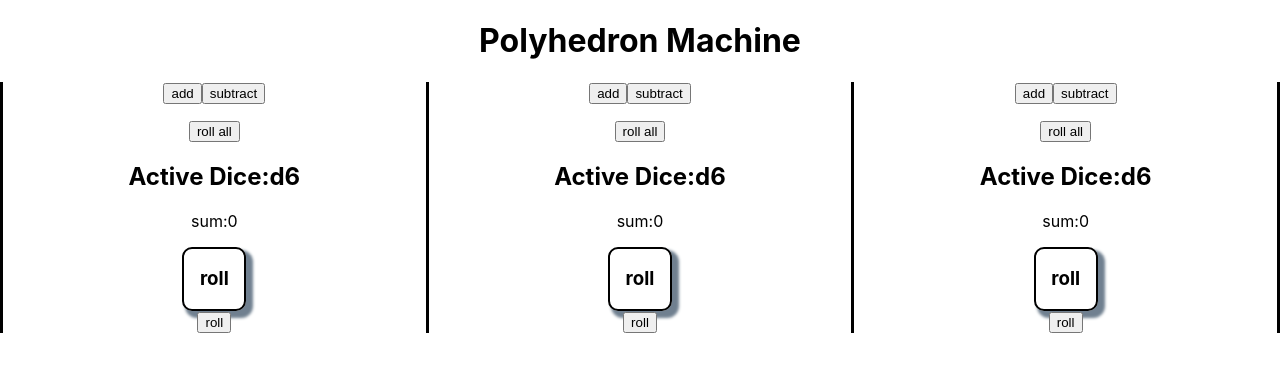
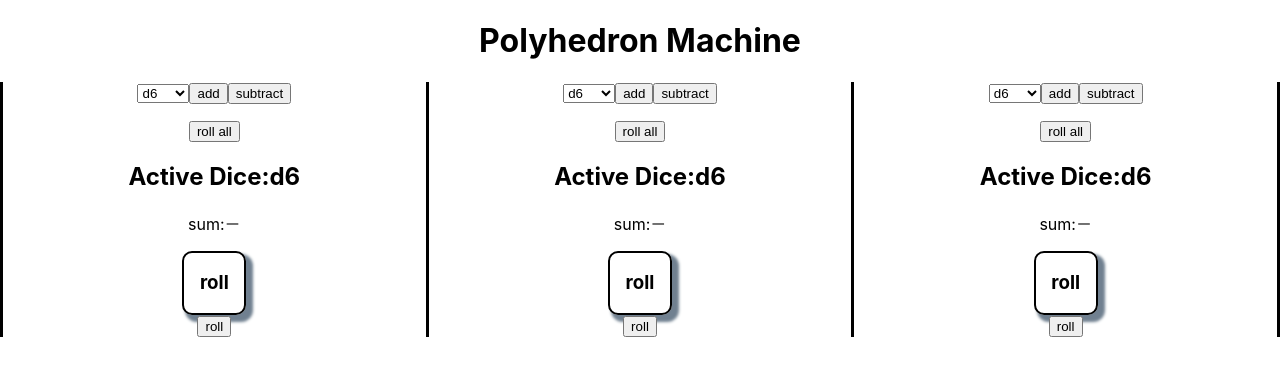
Before and after one commit to hazieon/PolyhedronMachine, a React (Create React App) app: page / in a window 1280 px wide. Shown: the top 376 px of the page. Built offline with nearby package versions, Linux system fonts and the light colour scheme.

Commit message:
fixed sum calculation

```diff
--- a/src/App.js
+++ b/src/App.js
@@ -1,19 +1,105 @@
+import React, { useState } from "react";
 import "./App.css";
 import Dice from "./components/dice";
-const d6 = [1, 2, 3, 4, 5, 6];
+import { d6, d10, d12, d20, d120, coin } from "./diceTypes";
 function App() {
+  const [columnOne, setColumnOne] = useState(d6);
+  const [columnTwo, setColumnTwo] = useState(d6);
+  const [columnThree, setColumnThree] = useState(d6);
+
   return (
     <div className="App">
       <h1>Polyhedron Machine</h1>
       <section className="dice-zone">
         <div id="dice-column" className="d6-zone">
-          <Dice type={d6} />
+          {
+            <select
+              onChange={(event) => {
+                event.persist();
+                setColumnOne(event.target.value.split(","));
+              }}
+            >
+              <option key="d6" id="d6" value={d6}>
+                d6
+              </option>
+              <option key="d10" id="d10" value={d10}>
+                d10
+              </option>
+              <option key="d12" id="d12" value={d12}>
+                d12
+              </option>
+              <option key="d20" id="d20" value={d20}>
+                d20
+              </option>
+              <option key="d120" id="d120" value={d120}>
+                d120
+              </option>
+              <option key="coin" id="coin" value={coin}>
+                coin
+              </option>
+            </select>
+          }
+          <Dice type={columnOne} />
         </div>
         <div id="dice-column" className="d10-zone">
-          <Dice type={d6} />
+          {
+            <select
+              onChange={(event) => {
+                event.persist();
+                setColumnTwo(event.target.value.split(","));
+              }}
+            >
+              <option key="d6" id="d6" value={d6}>
+                d6
+              </option>
+              <option key="d10" id="d10" value={d10}>
+                d10
+              </option>
+              <option key="d12" id="d12" value={d12}>
+                d12
+              </option>
+              <option key="d20" id="d20" value={d20}>
+                d20
+              </option>
+              <option key="d120" id="d120" value={d120}>
+                d120
+              </option>
+              <option key="coin" id="coin" value={coin}>
+                coin
+              </option>
+            </select>
+          }
+          <Dice type={columnTwo} />
         </div>
         <div id="dice-column" className="d12-zone">
-          <Dice type={d6} />
+          {
+            <select
+              onChange={(event) => {
+                event.persist();
+                setColumnThree(event.target.value.split(","));
+              }}
+            >
+              <option key="d6" id="d6" value={d6}>
+                d6
+              </option>
+              <option key="d10" id="d10" value={d10}>
+                d10
+              </option>
+              <option key="d12" id="d12" value={d12}>
+                d12
+              </option>
+              <option key="d20" id="d20" value={d20}>
+                d20
+              </option>
+              <option key="d120" id="d120" value={d120}>
+                d120
+              </option>
+              <option key="coin" id="coin" value={coin}>
+                coin
+              </option>
+            </select>
+          }
+          <Dice type={columnThree} />
         </div>
       </section>
     </div>
--- a/src/components/dice/index.js
+++ b/src/components/dice/index.js
@@ -2,7 +2,7 @@ import React, { useEffect, useState } from "react";
 import styles from "./index.module.css";
 
 function Dice({ type }) {
-  const [roll, setRoll] = useState();
+  const [roll, setRoll] = useState("roll");
   const [number, setNumber] = useState(1);
   const [diceArr, setDiceArr] = useState([{ roll: "roll" }]);
   const [sum, setSum] = useState(0);
@@ -47,7 +47,7 @@ function Dice({ type }) {
     if (diceArr[0].roll !== "roll") {
       setSum(
         diceArr.reduce((acc, cur) => {
-          return acc + cur.roll;
+          return acc + Number(cur.roll);
         }, 0)
       );
     }
@@ -62,7 +62,7 @@ function Dice({ type }) {
       <h1>Active Dice:d{type.length}</h1>
       <p>
         sum:
-        {sum}
+        {sum ? sum : "－"}
       </p>
 
       {diceArr.map((d, i) => {
--- /dev/null
+++ b/src/diceTypes.js
@@ -0,0 +1,157 @@
+const coin = ["heads", "tails"];
+const d6 = [1, 2, 3, 4, 5, 6];
+const d10 = [0, 1, 2, 3, 4, 5, 6, 7, 8, 9];
+const d12 = [1, 2, 3, 4, 5, 6, 7, 8, 9, 10, 11, 12];
+const d20 = [
+  1,
+  2,
+  3,
+  4,
+  5,
+  6,
+  7,
+  8,
+  9,
+  10,
+  11,
+  12,
+  13,
+  14,
+  15,
+  16,
+  17,
+  18,
+  19,
+  20,
+];
+const d120 = [
+  1,
+  2,
+  3,
+  4,
+  5,
+  6,
+  7,
+  8,
+  9,
+  10,
+  11,
+  12,
+  13,
+  14,
+  15,
+  16,
+  17,
+  18,
+  19,
+  20,
+  21,
+  22,
+  23,
+  24,
+  25,
+  26,
+  27,
+  28,
+  29,
+  30,
+  31,
+  32,
+  33,
+  34,
+  35,
+  36,
+  37,
+  38,
+  39,
+  40,
+  41,
+  42,
+  43,
+  44,
+  45,
+  46,
+  47,
+  48,
+  49,
+  50,
+  51,
+  52,
+  53,
+  54,
+  55,
+  56,
+  57,
+  58,
+  59,
+  60,
+  61,
+  62,
+  63,
+  64,
+  65,
+  66,
+  67,
+  68,
+  69,
+  70,
+  71,
+  72,
+  73,
+  74,
+  75,
+  76,
+  77,
+  78,
+  79,
+  80,
+  81,
+  82,
+  83,
+  84,
+  85,
+  86,
+  87,
+  88,
+  89,
+  90,
+  91,
+  92,
+  93,
+  94,
+  95,
+  96,
+  97,
+  98,
+  99,
+  100,
+  101,
+  102,
+  103,
+  104,
+  105,
+  106,
+  107,
+  108,
+  109,
+  110,
+  111,
+  112,
+  113,
+  114,
+  115,
+  116,
+  117,
+  118,
+  119,
+  120,
+];
+
+module.exports = {
+  coin,
+  d6,
+  d10,
+  d12,
+  d20,
+  d120,
+};
```
